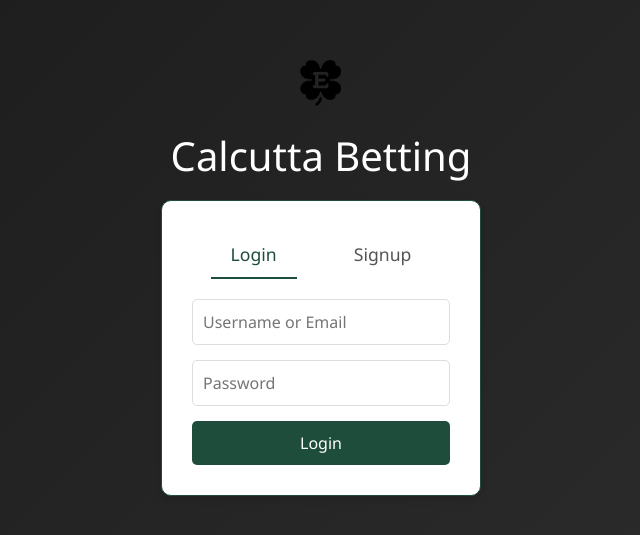
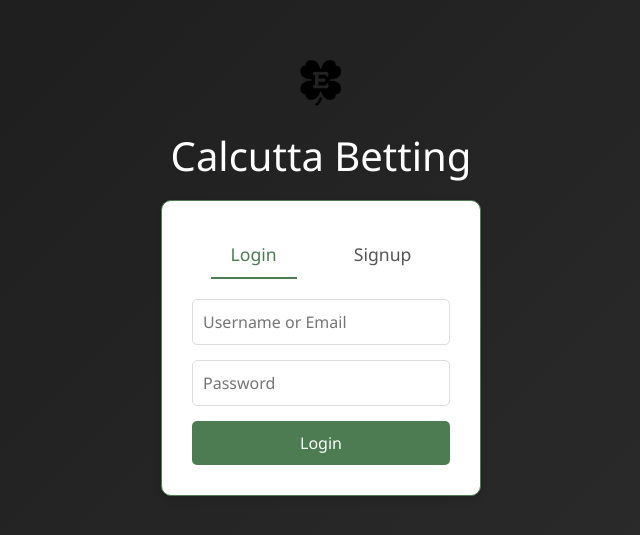
Before and after one commit to camcarthur/lucke-frontend, a React (Create React App) app: page /login in a window 1280 px wide. Shown: the part 131-666 px from the top of the page, without its empty margins (319-959 px from the left). Built offline with nearby package versions, Linux system fonts and the light colour scheme.

Commit message:
update color scheme to green

```diff
--- a/src/pages/AuthPage.js
+++ b/src/pages/AuthPage.js
@@ -6,9 +6,9 @@ import { useNavigate } from 'react-router-dom';
 const colors = {
   primaryStart: '#1a1a1a',       // Very dark gray (almost black)
   primaryEnd: '#2e2e2e',         // Slightly lighter dark gray
-  buttonColor: '#1f4d3b',        // Burnt orange (for contrast)
-  accent: '#1f4d3b',
-  rodeoAccent: '#1f4d3b',
+  buttonColor: '#4d7c53',        // Burnt orange (for contrast)
+  accent: '#4d7c53',
+  rodeoAccent: '#4d7c53',
   white: '#fff',
   grayLight: '#ddd',
   grayDark: '#555',
```
